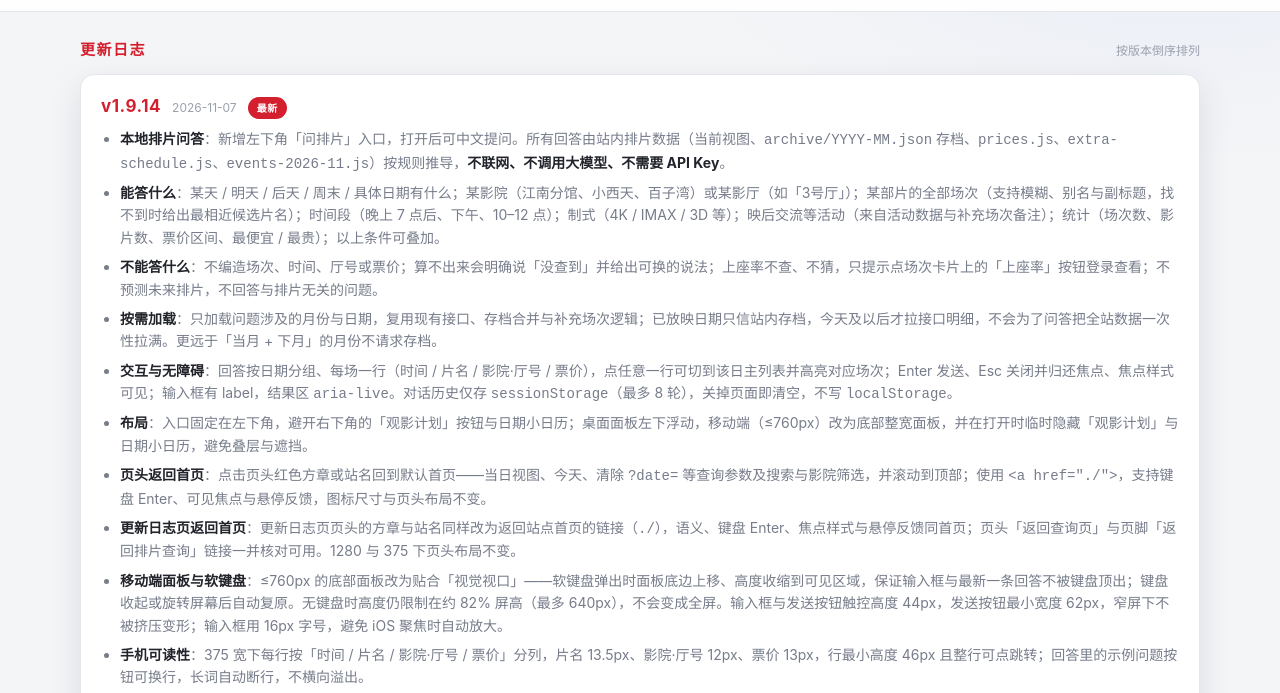
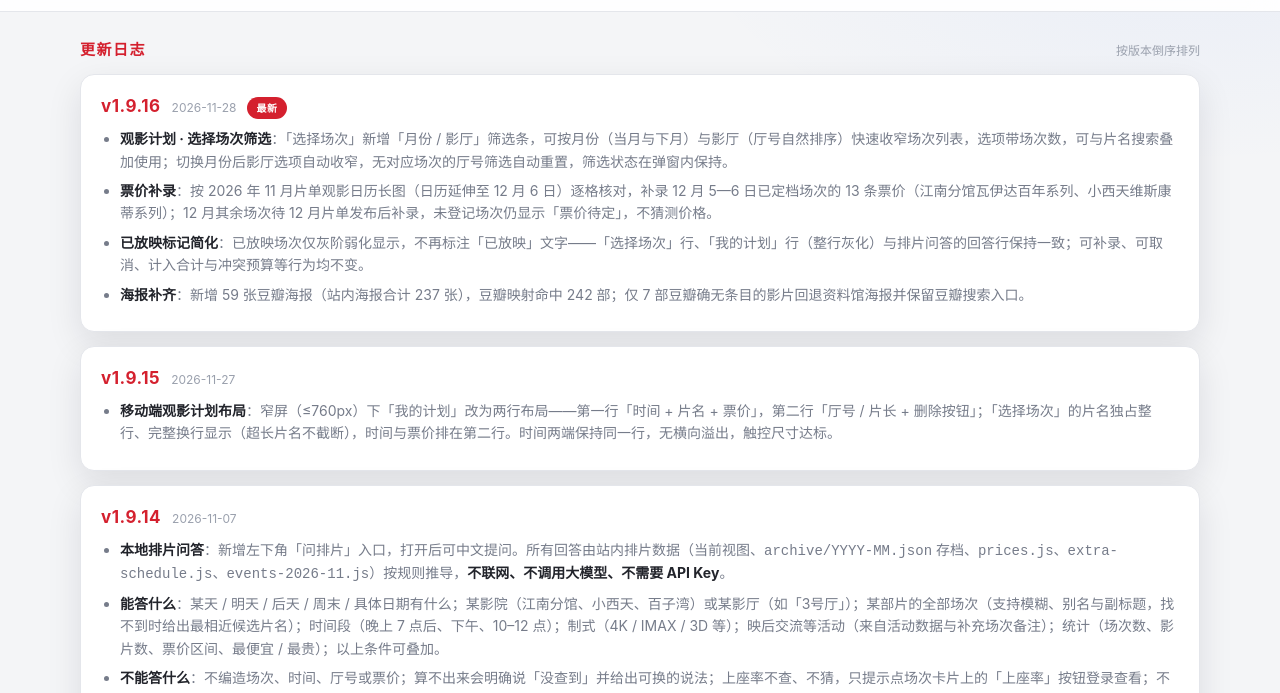
Before and after one commit to Jason-Gao-98/cfa-schedule, a plain HTML site: page changelog.html in a window 1280 px wide. Shown: the part 65-758 px from the top of the page. Drawn offline with Linux system fonts and the light colour scheme.

Commit message:
docs(changelog): 为 11-27/11-28 调整补独立版本条目 v1.9.15/v1.9.16

```diff
--- a/changelog.html
+++ b/changelog.html
@@ -40,9 +40,32 @@
 
       <article class="cl-item">
         <div class="cl-head">
+          <span class="cl-ver">v1.9.16</span>
+          <span class="cl-date">2026-11-28</span>
+          <span class="cl-badge">最新</span>
+        </div>
+        <ul class="cl-list">
+          <li><b>观影计划 · 选择场次筛选</b>：「选择场次」新增「月份 / 影厅」筛选条，可按月份（当月与下月）与影厅（厅号自然排序）快速收窄场次列表，选项带场次数，可与片名搜索叠加使用；切换月份后影厅选项自动收窄，无对应场次的厅号筛选自动重置，筛选状态在弹窗内保持。</li>
+          <li><b>票价补录</b>：按 2026 年 11 月片单观影日历长图（日历延伸至 12 月 6 日）逐格核对，补录 12 月 5—6 日已定档场次的 13 条票价（江南分馆瓦伊达百年系列、小西天维斯康蒂系列）；12 月其余场次待 12 月片单发布后补录，未登记场次仍显示「票价待定」，不猜测价格。</li>
+          <li><b>已放映标记简化</b>：已放映场次仅灰阶弱化显示，不再标注「已放映」文字——「选择场次」行、「我的计划」行（整行灰化）与排片问答的回答行保持一致；可补录、可取消、计入合计与冲突预算等行为均不变。</li>
+          <li><b>海报补齐</b>：新增 59 张豆瓣海报（站内海报合计 237 张），豆瓣映射命中 242 部；仅 7 部豆瓣确无条目的影片回退资料馆海报并保留豆瓣搜索入口。</li>
+        </ul>
+      </article>
+
+      <article class="cl-item">
+        <div class="cl-head">
+          <span class="cl-ver">v1.9.15</span>
+          <span class="cl-date">2026-11-27</span>
+        </div>
+        <ul class="cl-list">
+          <li><b>移动端观影计划布局</b>：窄屏（≤760px）下「我的计划」改为两行布局——第一行「时间 + 片名 + 票价」，第二行「厅号 / 片长 + 删除按钮」；「选择场次」的片名独占整行、完整换行显示（超长片名不截断），时间与票价排在第二行。时间两端保持同一行，无横向溢出，触控尺寸达标。</li>
+        </ul>
+      </article>
+
+      <article class="cl-item">
+        <div class="cl-head">
           <span class="cl-ver">v1.9.14</span>
           <span class="cl-date">2026-11-07</span>
-          <span class="cl-badge">最新</span>
         </div>
         <ul class="cl-list">
           <li><b>本地排片问答</b>：新增左下角「问排片」入口，打开后可中文提问。所有回答由站内排片数据（当前视图、<code>archive/YYYY-MM.json</code> 存档、<code>prices.js</code>、<code>extra-schedule.js</code>、<code>events-2026-11.js</code>）按规则推导，<b>不联网、不调用大模型、不需要 API Key</b>。</li>
@@ -56,9 +79,6 @@
           <li><b>移动端面板与软键盘</b>：≤760px 的底部面板改为贴合「视觉视口」——软键盘弹出时面板底边上移、高度收缩到可见区域，保证输入框与最新一条回答不被键盘顶出；键盘收起或旋转屏幕后自动复原。无键盘时高度仍限制在约 82% 屏高（最多 640px），不会变成全屏。输入框与发送按钮触控高度 44px，发送按钮最小宽度 62px，窄屏下不被挤压变形；输入框用 16px 字号，避免 iOS 聚焦时自动放大。</li>
           <li><b>手机可读性</b>：375 宽下每行按「时间 / 片名 / 影院·厅号 / 票价」分列，片名 13.5px、影院·厅号 12px、票价 13px，行最小高度 46px 且整行可点跳转；回答里的示例问题按钮可换行，长词自动断行，不横向溢出。</li>
           <li><b>滚动与安全区</b>：回答区独立滚动（<code>overscroll-behavior: contain</code>），滚到底不会把页面带着一起滚，键盘弹出收缩后仍自动贴底显示最新回答；底部说明与左下角入口均留出 iPhone 横条安全区。面板打开时临时隐藏「观影计划」按钮与日期小日历，关闭后恢复，并清空临时高度 / 定位样式、收起键盘、焦点回到入口。</li>
-          <li><b>观影计划 · 选择场次筛选</b>：「选择场次」新增「月份 / 影厅」筛选条，可按月份（当月与下月）与影厅（厅号自然排序）快速收窄场次列表，选项带场次数，可与片名搜索叠加使用；切换月份后影厅选项自动收窄，无对应场次的厅号筛选自动重置，筛选状态在弹窗内保持。</li>
-          <li><b>票价补录</b>：按 2026 年 11 月片单观影日历长图（日历延伸至 12 月 6 日）逐格核对，补录 12 月 5—6 日已定档场次的 13 条票价（江南分馆瓦伊达百年系列、小西天维斯康蒂系列）；12 月其余场次待 12 月片单发布后补录，未登记场次仍显示「票价待定」，不猜测价格。</li>
-          <li><b>已放映标记简化</b>：已放映场次仅灰阶弱化显示，不再标注「已放映」文字——「选择场次」行、「我的计划」行（整行灰化）与排片问答的回答行保持一致；可补录、可取消、计入合计与冲突预算等行为均不变。</li>
         </ul>
       </article>
 
```
